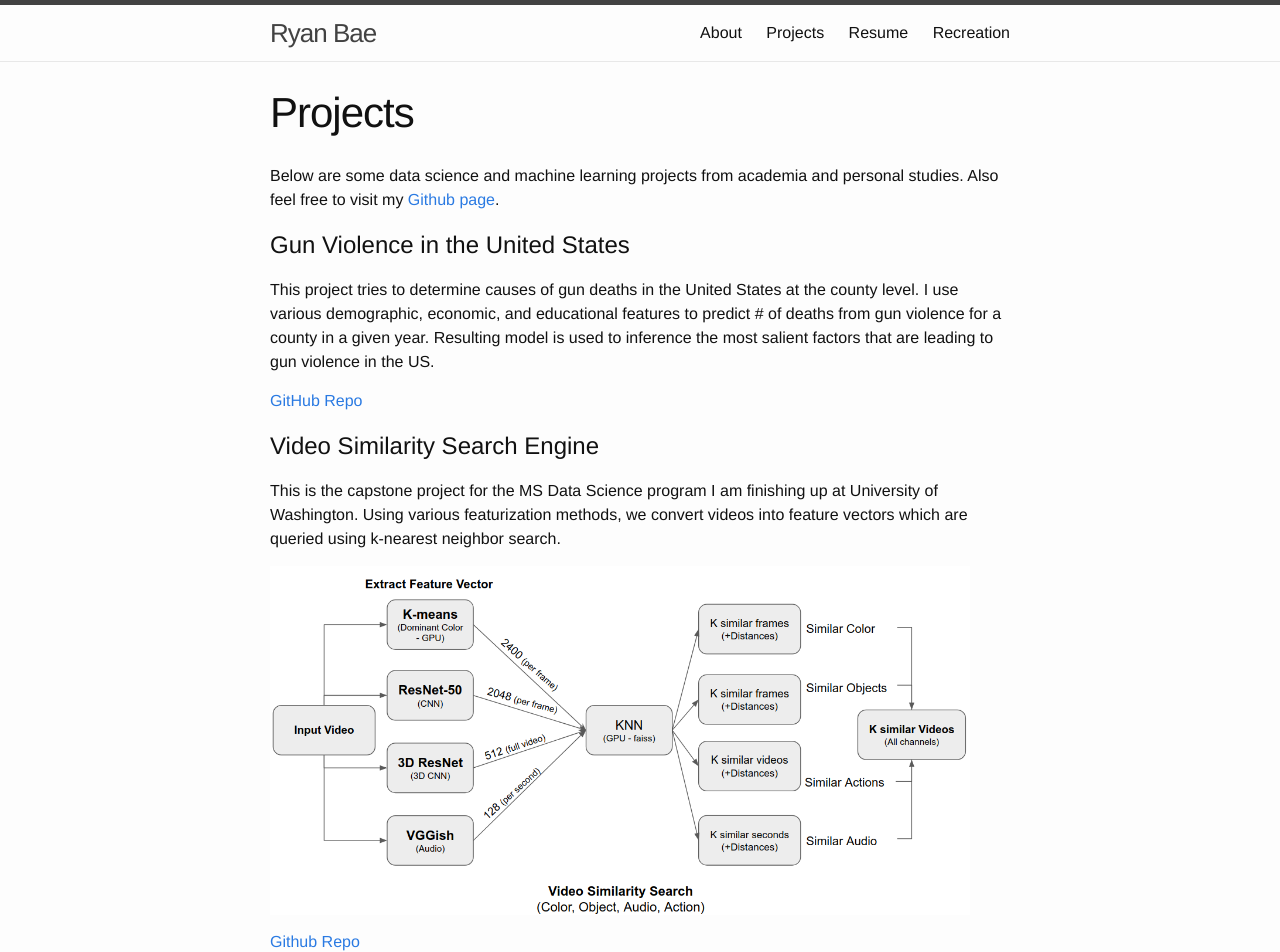
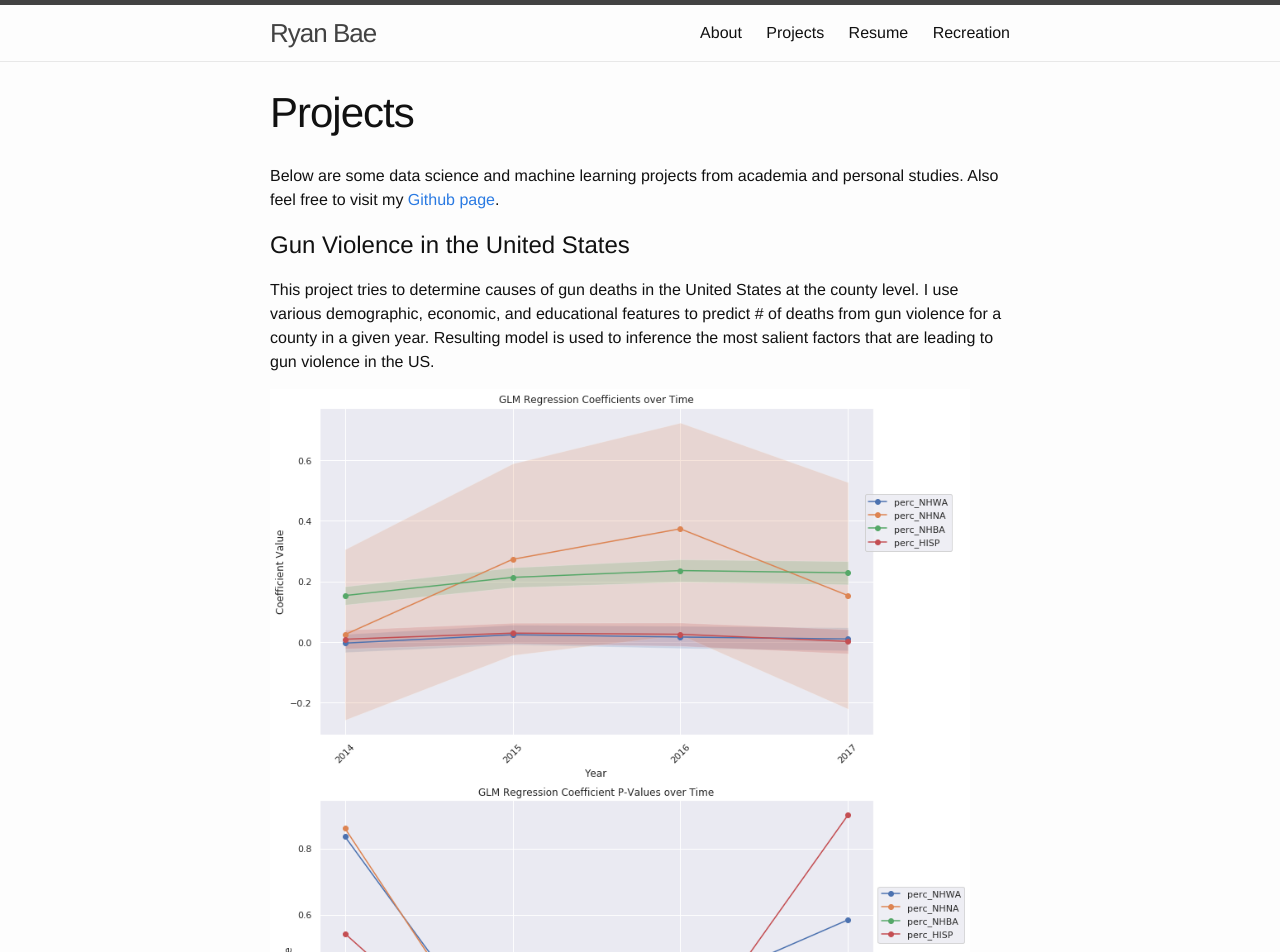
Before and after one commit to ryanbae89/ryanbae89.github.io, a Jekyll site: the page built from 02-projects.md, in a window 1280 px wide. Shown: the top 952 px of the page. Built offline with Jekyll 4.4.1, drawn with Linux system fonts in a browser that asks for light colours.

Commit message:
added gun-violence-uscounties project

```diff
--- a/02-projects.md
+++ b/02-projects.md
@@ -9,6 +9,8 @@ Below are some data science and machine learning projects from academia and pers
 # Gun Violence in the United States
 
 This project tries to determine causes of gun deaths in the United States at the county level. I use various demographic, economic, and educational features to predict # of deaths from gun violence for a county in a given year. Resulting model is used to inference the most salient factors that are leading to gun violence in the US.
+
+[<img src="https://github.com/ryanbae89/ryanbae89.github.io/blob/master/images/demographic_features.png?raw=true" width="700">](https://github.com/ryanbae89/gun-violence-uscounties)
 
 [GitHub Repo](https://github.com/ryanbae89/gun-violence-uscounties)
 
```
